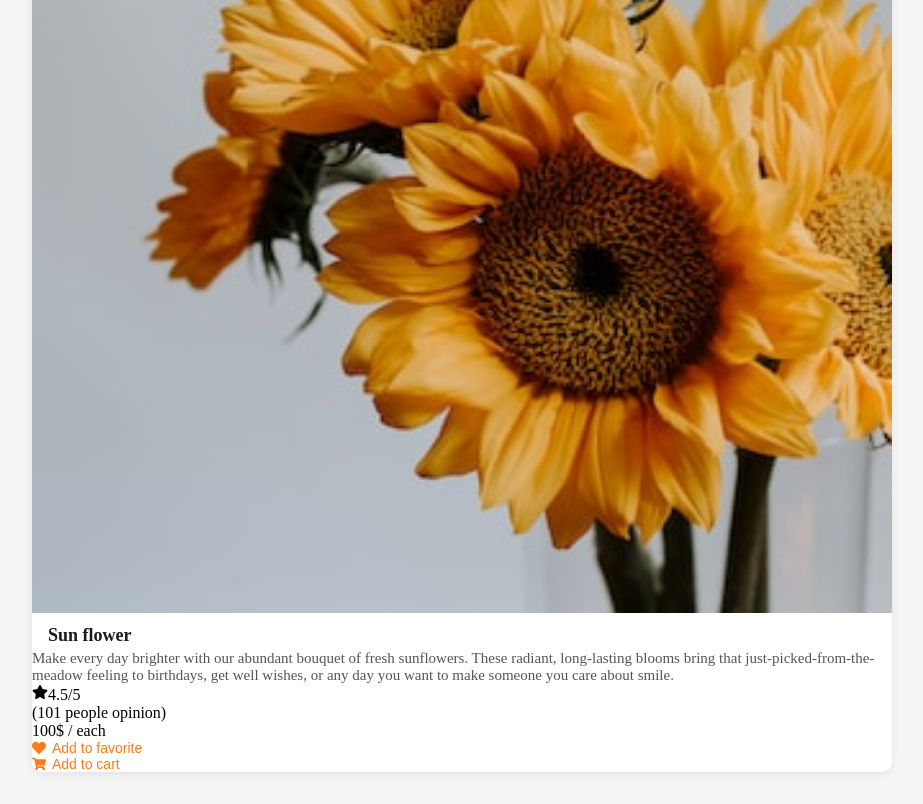
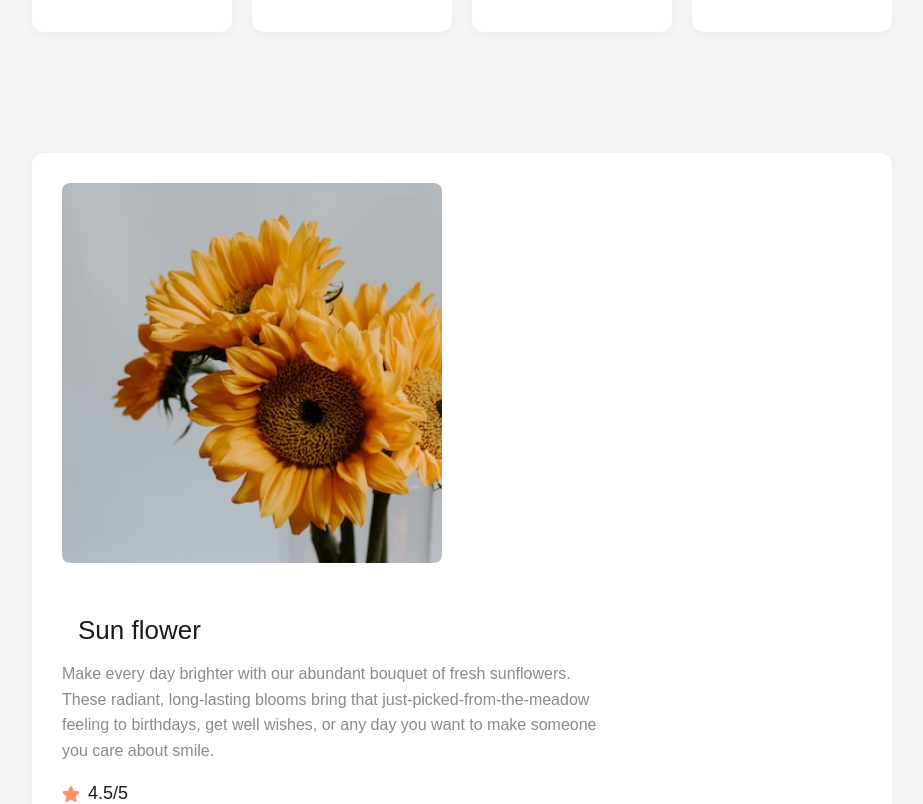
Before and after one commit to dilshodmahmaraimov22-ux/Flowers, a React (Vite) app: page /shop in a window 1280 px wide. Shown: the part 1620-2424 px from the top of the page, without its empty margins (178-1101 px from the left). Built offline with nearby package versions, Linux system fonts and the light colour scheme.

Commit message:
style berdim

```diff
--- a/src/Components/Shop2/Shop2.css
+++ b/src/Components/Shop2/Shop2.css
@@ -0,0 +1,211 @@
+* {
+  margin: 0;
+  padding: 0;
+  box-sizing: border-box;
+}
+
+.container {
+  max-width: 1200px;
+  margin: 0 auto;
+  padding: 0 20px;
+}
+
+.shop {
+  padding: 40px 0;
+  background: #f5f5f5;
+  min-height: 100vh;
+  font-family: sans-serif;
+}
+
+.shop__item {
+  background: #fff;
+  border-radius: 12px;
+  padding: 30px;
+  display: flex;
+  gap: 40px;
+  box-shadow: 0 2px 10px rgba(0, 0, 0, 0.05);
+}
+
+.shop__img {
+  width: 380px;
+  height: 380px;
+  object-fit: cover;
+  border-radius: 8px;
+  flex-shrink: 0;
+}
+
+.shop__info {
+  display: flex;
+  flex-direction: column;
+  flex: 1;
+}
+
+.shop__title {
+  font-size: 26px;
+  font-weight: 500;
+  color: #1a1a1a;
+  margin-bottom: 15px;
+}
+
+.shop__text {
+  font-size: 16px;
+  line-height: 1.6;
+  color: #8a8a8a;
+  margin-bottom: 20px;
+  max-width: 550px;
+}
+
+.shop__rating {
+  display: flex;
+  align-items: center;
+  gap: 8px;
+  font-size: 18px;
+  font-weight: 500;
+  color: #1a1a1a;
+  margin-bottom: 5px;
+}
+
+.shop__star {
+  color: #ff9166;
+  width: 18px;
+  height: 18px;
+}
+
+.shop__reviews {
+  font-size: 14px;
+  color: #8a8a8a;
+  margin-bottom: 25px;
+}
+
+.shop__bottom {
+  display: flex;
+  align-items: center;
+  gap: 15px;
+  margin-top: auto;
+}
+
+.shop__price {
+  font-size: 20px;
+  font-weight: 500;
+  color: #1a1a1a;
+  margin-right: auto;
+}
+
+.shop__actions {
+  display: flex;
+  gap: 15px;
+}
+
+.shop__btn {
+  display: flex;
+  align-items: center;
+  gap: 8px;
+  border-radius: 6px;
+  padding: 12px 20px;
+  font-size: 15px;
+  font-weight: 500;
+  cursor: pointer;
+  transition: all 0.3s ease;
+  white-space: nowrap;
+  border: 1px solid transparent;
+}
+
+.shop__btn svg {
+  width: 16px;
+  height: 16px;
+}
+
+.shop__btn--outline {
+  background: #fff;
+  border-color: #ff9166;
+  color: #ff9166;
+}
+
+.shop__btn--outline:hover {
+  background: #fff5f0;
+}
+
+.shop__btn--filled {
+  background: #ff9166;
+  border-color: #ff9166;
+  color: #fff;
+}
+
+.shop__btn--filled:hover {
+  background: #e07d55;
+}
+
+/* Responsive */
+@media (max-width: 768px) {
+  .shop__item {
+    flex-direction: column;
+    gap: 20px;
+    padding: 20px;
+  }
+
+  .shop__img {
+    width: 100%;
+    height: 280px;
+  }
+
+  .shop__title {
+    font-size: 22px;
+  }
+
+  .shop__text {
+    font-size: 15px;
+    max-width: 100%;
+  }
+
+  .shop__bottom {
+    flex-wrap: wrap;
+  }
+
+  .shop__price {
+    width: 100%;
+    margin-bottom: 10px;
+  }
+
+  .shop__actions {
+    width: 100%;
+  }
+
+  .shop__btn {
+    flex: 1;
+    justify-content: center;
+    padding: 10px 14px;
+    font-size: 14px;
+  }
+}
+
+@media (max-width: 480px) {
+  .shop {
+    padding: 20px 0;
+  }
+
+  .shop__item {
+    padding: 15px;
+    border-radius: 8px;
+  }
+
+  .shop__img {
+    height: 220px;
+  }
+
+  .shop__title {
+    font-size: 20px;
+  }
+
+  .shop__rating {
+    font-size: 16px;
+  }
+
+  .shop__actions {
+    flex-direction: column;
+    gap: 10px;
+  }
+
+  .shop__btn {
+    width: 100%;
+  }
+}
```
